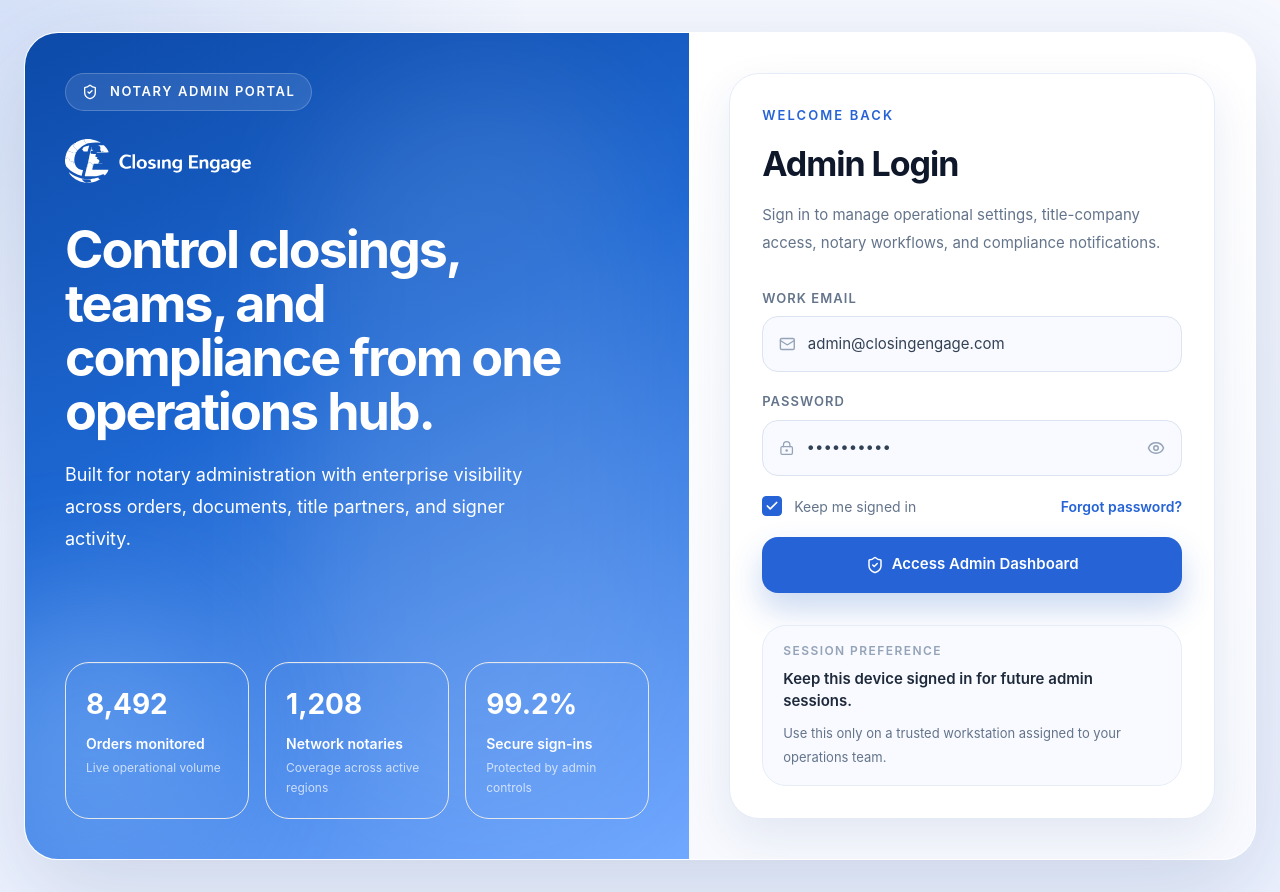
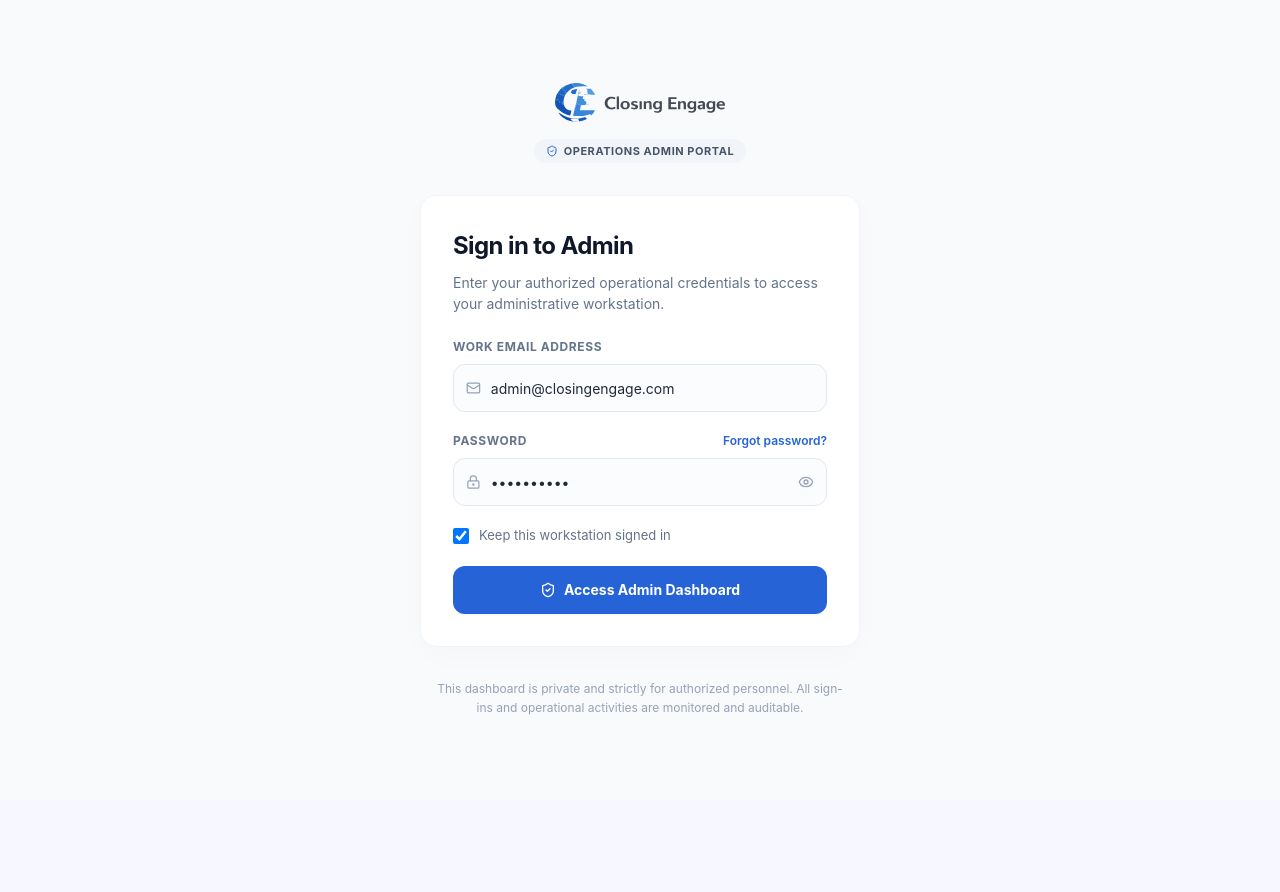
Before and after one commit to iam-rajuan/closing-engage-dashboard, a React (Vite) app: page / in a window 1280 px wide. After the commit the page ends 800 px from the top, so only its background shows below. Built offline with nearby package versions, Linux system fonts and the light colour scheme; the HTML template or start-up script is replaced by a standard one.

Commit message:
feat: initialize main dashboard application structure with routing and authentication logic

```diff
--- a/src/App.tsx
+++ b/src/App.tsx
@@ -1,6 +1,7 @@
 import { createContext, useContext, useMemo, useState } from "react";
 import type { FormEvent, ReactNode } from "react";
 import {
+  AlertTriangle,
   ArrowLeft,
   Bell,
   Calendar,
@@ -70,6 +71,7 @@
   setOrders: React.Dispatch<React.SetStateAction<any[]>>;
   documents: any[];
   setDocuments: React.Dispatch<React.SetStateAction<any[]>>;
+  showConfirm: (title: string, message: string, onConfirm: () => void) => void;
 } | null>(null);
 
 export const useAppContext = () => {
@@ -125,7 +127,7 @@
   }
 
   return (
-    <AppContext.Provider value={{ companies, setCompanies, notaries, setNotaries, orders, setOrders, documents, setDocuments }}>
+    <AppContext.Provider value={{ companies, setCompanies, notaries, setNotaries, orders, setOrders, documents, setDocuments, showConfirm }}>
     <div className="h-full bg-canvas text-slate-800">
       <Sidebar
         activeKey={activeNav}
@@ -235,137 +237,133 @@
   const [rememberMe, setRememberMe] = useState(true);
   const [showPassword, setShowPassword] = useState(false);
   const [error, setError] = useState("");
+  const [isSubmitting, setIsSubmitting] = useState(false);
 
   const handleSubmit = (event: FormEvent<HTMLFormElement>) => {
     event.preventDefault();
 
     if (!email.trim() || !password.trim()) {
-      setError("Enter your admin email and password to continue.");
+      setError("Please enter your admin credentials.");
       return;
     }
 
+    setIsSubmitting(true);
+    setTimeout(() => {
       setError("");
+      setIsSubmitting(false);
       onLogin();
+    }, 850); // Premium simulated verification duration
   };
 
   return (
-    <div className="min-h-full bg-[radial-gradient(circle_at_top_left,_rgba(42,106,214,0.16),_transparent_34%),linear-gradient(180deg,#f7f9ff_0%,#eef3ff_100%)] px-4 py-4 text-slate-800 sm:px-6 sm:py-8">
-      <div className="mx-auto grid min-h-[calc(100vh-2rem)] max-w-[1380px] overflow-hidden rounded-[26px] border border-white/70 bg-white/85 shadow-[0_30px_100px_rgba(33,65,123,0.18)] backdrop-blur lg:min-h-[calc(100vh-4rem)] lg:grid-cols-[1.08fr_0.92fr] lg:rounded-[34px]">
-        <section className="relative flex flex-col justify-between overflow-hidden bg-[linear-gradient(155deg,#0d4aa8_0%,#1d67d2_42%,#71a8ff_100%)] p-10 text-white">
-          <div className="absolute inset-y-10 right-10 w-[340px] rounded-full bg-white/10 blur-3xl" />
-          <div className="absolute -left-16 bottom-0 h-64 w-64 rounded-full bg-[#91c0ff]/35 blur-3xl" />
-
-          <div className="relative">
-            <div className="inline-flex items-center gap-3 rounded-full border border-white/20 bg-white/10 px-4 py-2 text-[13px] font-semibold tracking-[0.12em] text-white/88">
-              <ShieldCheck size={16} />
-              NOTARY ADMIN PORTAL
-            </div>
-            <img src={closingEngageLogo} alt="Closing Engage" className="mt-7 h-11 w-auto brightness-0 invert" />
-            <h1 className="mt-8 max-w-[520px] text-[38px] font-bold leading-[1.04] tracking-[-0.04em] sm:text-[44px] lg:mt-10 lg:text-[52px]">
-              Control closings, teams, and compliance from one operations hub.
-            </h1>
-            <p className="mt-5 max-w-[500px] text-[16px] leading-7 text-white/78 lg:text-[18px] lg:leading-8">
-              Built for notary administration with enterprise visibility across orders, documents, title partners, and signer activity.
+    <div className="flex min-h-screen items-center justify-center bg-[#f8fafc] px-4 py-12 sm:px-6 lg:px-8">
+      <div className="w-full max-w-[440px] space-y-8">
+        <div className="flex flex-col items-center">
+          <img src={closingEngageLogo} alt="Closing Engage" className="h-10 w-auto object-contain" />
+          <div className="mt-4 inline-flex items-center gap-1.5 rounded-full bg-slate-100 px-3 py-1 text-[11px] font-bold tracking-wider text-slate-600 uppercase">
+            <ShieldCheck size={12} className="text-brand-500" />
+            Operations Admin Portal
+          </div>
+        </div>
+
+        <div className="rounded-2xl border border-slate-100 bg-white p-8 shadow-[0_8px_30px_rgba(0,0,0,0.02)]">
+          <div className="mb-6">
+            <h2 className="text-[24px] font-bold tracking-tight text-slate-900">Sign in to Admin</h2>
+            <p className="mt-2 text-[14px] text-slate-500 leading-normal">
+              Enter your authorized operational credentials to access your administrative workstation.
             </p>
           </div>
 
-          <div className="relative grid gap-4 sm:grid-cols-3">
-            {[
-              ["8,492", "Orders monitored", "Live operational volume"],
-              ["1,208", "Network notaries", "Coverage across active regions"],
-              ["99.2%", "Secure sign-ins", "Protected by admin controls"],
-            ].map(([value, label, hint]) => (
-              <div key={label} className="rounded-[24px] border border-white/16 bg-white/12 p-5 shadow-[inset_0_1px_0_rgba(255,255,255,0.08)]">
-                <div className="text-[28px] font-bold">{value}</div>
-                <div className="mt-2 text-[14px] font-semibold">{label}</div>
-                <div className="mt-1 text-[12px] leading-5 text-white/70">{hint}</div>
-              </div>
-            ))}
-          </div>
-        </section>
-
-        <section className="flex items-center justify-center bg-[linear-gradient(180deg,#ffffff_0%,#f7f9fe_100%)] p-6 sm:p-8 lg:p-10">
-          <div className="w-full max-w-[500px]">
-            <div className="rounded-[30px] border border-[#E5ECF7] bg-white p-8 shadow-[0_18px_45px_rgba(27,60,118,0.09)]">
-              <div className="mb-8">
-                <div className="text-[13px] font-semibold uppercase tracking-[0.16em] text-brand-500">Welcome Back</div>
-                <h2 className="mt-3 text-[30px] font-bold tracking-[-0.03em] text-slate-900 sm:text-[34px]">Admin Login</h2>
-                <p className="mt-3 text-[15px] leading-7 text-slate-500">
-                  Sign in to manage operational settings, title-company access, notary workflows, and compliance notifications.
-                </p>
-              </div>
-
           <form className="space-y-5" onSubmit={handleSubmit}>
-                <label className="block">
-                  <div className="mb-2 text-[13px] font-semibold uppercase tracking-[0.08em] text-slate-500">Work Email</div>
-                  <div className="flex h-14 items-center gap-3 rounded-2xl border border-[#DCE4F2] bg-[#F8FAFF] px-4">
-                    <Mail size={18} className="text-slate-400" />
+            <div>
+              <label className="block text-[12px] font-bold uppercase tracking-wider text-slate-500 mb-2">
+                Work Email Address
+              </label>
+              <div className="relative flex h-12 items-center rounded-xl border border-slate-200 bg-[#fbfcfd] px-3 focus-within:border-brand-500 focus-within:bg-white focus-within:ring-1 focus-within:ring-brand-500/20 transition-all">
+                <Mail size={16} className="text-slate-400 mr-2.5" />
                 <input
                   value={email}
                   onChange={(event) => setEmail(event.target.value)}
-                      className="w-full border-0 bg-transparent text-[15px] text-slate-700 outline-none"
-                      placeholder="admin@closingengage.com"
+                  className="w-full border-0 bg-transparent text-[14px] text-slate-800 outline-none placeholder:text-slate-400"
+                  placeholder="name@closingengage.com"
                   type="email"
-                    />
-                  </div>
+                  required
+                />
+              </div>
+            </div>
+
+            <div>
+              <div className="flex justify-between items-center mb-2">
+                <label className="block text-[12px] font-bold uppercase tracking-wider text-slate-500">
+                  Password
                 </label>
-
-                <label className="block">
-                  <div className="mb-2 text-[13px] font-semibold uppercase tracking-[0.08em] text-slate-500">Password</div>
-                  <div className="flex h-14 items-center gap-3 rounded-2xl border border-[#DCE4F2] bg-[#F8FAFF] px-4">
-                    <LockKeyhole size={18} className="text-slate-400" />
+                <button type="button" className="text-[12px] font-semibold text-brand-500 hover:text-brand-600">
+                  Forgot password?
+                </button>
+              </div>
+              <div className="relative flex h-12 items-center rounded-xl border border-slate-200 bg-[#fbfcfd] px-3 focus-within:border-brand-500 focus-within:bg-white focus-within:ring-1 focus-within:ring-brand-500/20 transition-all">
+                <LockKeyhole size={16} className="text-slate-400 mr-2.5" />
                 <input
                   value={password}
                   onChange={(event) => setPassword(event.target.value)}
-                      className="w-full border-0 bg-transparent text-[15px] text-slate-700 outline-none"
-                      placeholder="Enter password"
+                  className="w-full border-0 bg-transparent text-[14px] text-slate-800 outline-none placeholder:text-slate-400 pr-10"
+                  placeholder="••••••••"
                   type={showPassword ? "text" : "password"}
-                    />
-                    <button type="button" onClick={() => setShowPassword((current) => !current)} className="text-slate-400 transition hover:text-slate-600">
-                      {showPassword ? <EyeOff size={18} /> : <Eye size={18} />}
-                    </button>
-                  </div>
-                </label>
-
-                <div className="flex items-center justify-between text-[14px]">
-                  <label className="flex items-center gap-3 text-slate-500">
+                  required
+                />
                 <button
                   type="button"
-                      onClick={() => setRememberMe((current) => !current)}
-                      className={`flex h-5 w-5 items-center justify-center rounded border ${rememberMe ? "border-brand-500 bg-brand-500 text-white" : "border-[#C9D4E8] bg-white text-transparent"}`}
+                  onClick={() => setShowPassword((curr) => !curr)}
+                  className="absolute right-3 text-slate-400 hover:text-slate-600 transition"
                 >
-                      <Check size={14} strokeWidth={3} />
-                    </button>
-                    Keep me signed in
+                  {showPassword ? <EyeOff size={16} /> : <Eye size={16} />}
+                </button>
+              </div>
+            </div>
+
+            <div className="flex items-center">
+              <input
+                id="remember-me"
+                name="remember-me"
+                type="checkbox"
+                checked={rememberMe}
+                onChange={(e) => setRememberMe(e.target.checked)}
+                className="h-4 w-4 rounded border-slate-300 text-brand-600 focus:ring-brand-500 cursor-pointer"
+              />
+              <label htmlFor="remember-me" className="ml-2.5 block text-[13px] text-slate-500 select-none cursor-pointer">
+                Keep this workstation signed in
               </label>
-                  <button type="button" className="font-semibold text-brand-500">
-                    Forgot password?
-                  </button>
-                </div>
-
-                {error ? <div className="rounded-2xl border border-[#FFD7D4] bg-[#FFF6F5] px-4 py-3 text-[14px] text-[#C64C46]">{error}</div> : null}
+            </div>
+
+            {error && (
+              <div className="rounded-xl bg-rose-50 border border-rose-100 p-3 text-[13px] text-rose-600 font-medium">
+                {error}
+              </div>
+            )}
 
             <button
               type="submit"
-                  className="flex h-14 w-full items-center justify-center gap-2 rounded-2xl bg-brand-500 text-[15px] font-semibold text-white shadow-[0_16px_32px_rgba(29,93,195,0.24)] transition hover:bg-[#174ea7]"
+              disabled={isSubmitting}
+              className="flex h-12 w-full items-center justify-center gap-2 rounded-xl bg-brand-500 text-[14px] font-bold text-white shadow-sm hover:bg-brand-600 focus:outline-none focus:ring-2 focus:ring-brand-500/20 disabled:opacity-75 disabled:cursor-not-allowed transition-all"
             >
-                  <ShieldCheck size={18} />
+              {isSubmitting ? (
+                <span className="flex items-center gap-2">
+                  <span className="h-4 w-4 animate-spin rounded-full border-2 border-white border-t-transparent" />
+                  Verifying Credentials...
+                </span>
+              ) : (
+                <>
+                  <ShieldCheck size={16} />
                   Access Admin Dashboard
+                </>
+              )}
             </button>
           </form>
-
-              <div className="mt-8 rounded-[24px] border border-[#E7EDF8] bg-[#F8FAFF] px-5 py-4">
-                <div className="text-[12px] font-semibold uppercase tracking-[0.12em] text-slate-400">Session Preference</div>
-                <div className="mt-2 text-[15px] font-semibold text-slate-800">
-                  {rememberMe ? "Keep this device signed in for future admin sessions." : "Require full sign-in on this device next time."}
-                </div>
-                <p className="mt-2 text-[13px] leading-6 text-slate-500">
-                  Use this only on a trusted workstation assigned to your operations team.
-                </p>
-              </div>
-            </div>
-          </div>
-        </section>
+        </div>
+
+        <div className="text-center text-[12px] text-slate-400 leading-relaxed px-4">
+          This dashboard is private and strictly for authorized personnel. All sign-ins and operational activities are monitored and auditable.
+        </div>
       </div>
     </div>
   );
@@ -1449,7 +1447,7 @@
 }
 
 function CompanyTable({ onViewCompany, rows }: { onViewCompany: () => void; rows: any[] }) {
-  const { setCompanies } = useAppContext();
+  const { setCompanies, showConfirm } = useAppContext();
 
   const handleDelete = (name: string) => {
     showConfirm(
@@ -1482,7 +1480,7 @@
 }
 
 function NotaryTable({ onViewNotary, rows }: { onViewNotary: () => void; rows: any[] }) {
-  const { setNotaries } = useAppContext();
+  const { setNotaries, showConfirm } = useAppContext();
 
   const handleDelete = (name: string) => {
     showConfirm(
```
Lines whose indentation alone changed are shown as unchanged.
